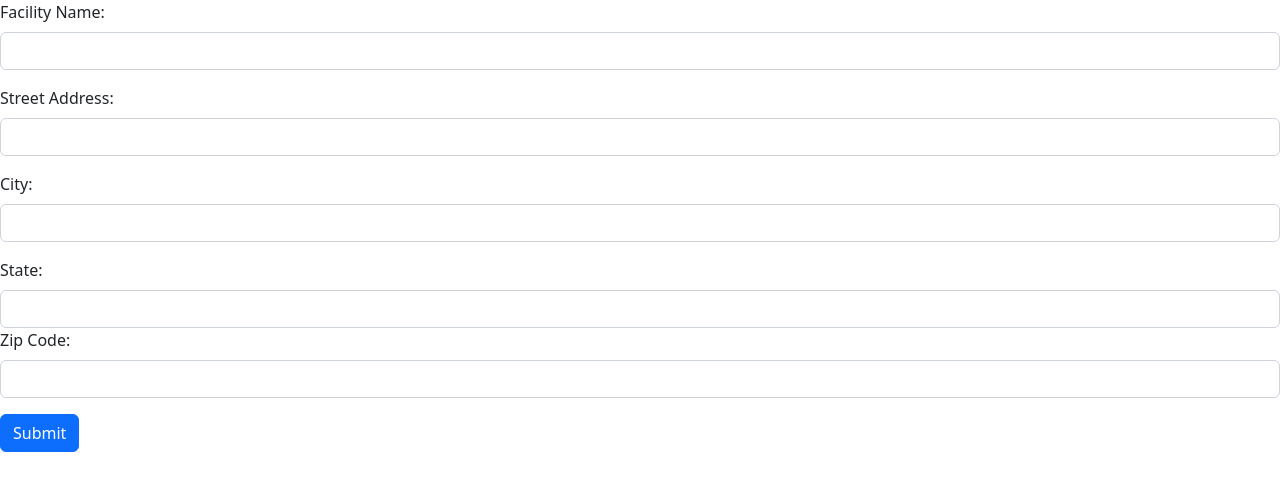
After one commit to rshaywood/picklr, a Flask app: page /location/add_form in a window 1280 px wide. The commit adds this page. Shown: the top 491 px of the page. Run offline with Flask 2, Linux system fonts and the light colour scheme; the visitor is signed in with stand-in values (Sample User, id 1); data that the repository does not hold is empty.

Commit message:
added form to add_location template and added Favorite class methods

```diff
--- a/flask_app/controllers/favorites.py
+++ b/flask_app/controllers/favorites.py
@@ -1,6 +1,6 @@
 from flask_app.config.mysqlconnection import connectToMySQL
 from flask_app import app
-from flask import flash, session, render_template
+from flask import flash, session, render_template, redirect, request
 from flask_app.models import user
 from flask_app.models import favorite
 from flask_bcrypt import Bcrypt
@@ -12,3 +12,24 @@ def view_dashboard():
     all_favorites = favorite.Favorite.get_all_favorites()
     this_user = user.User.get_user_by_id(session['user_id'])
     return render_template('dashboard.html', all_favorites = all_favorites, this_user=this_user)
+
+@app.route('/location/add_form')
+def view_add_form():
+    this_user = user.User.get_user_by_id(session['user_id'])
+    return render_template('add_location.html', this_user=this_user)
+
+@app.route('/location/create', methods=['POST'])
+def add_location():
+    if 'user_id' not in session:
+        return redirect('/')
+    if not favorite.Favorite.validate_show_info(request.form):
+        return redirect('/location/add_form')
+    data = {
+        "name": request.form['name'],
+        "street_address": request.form['street_address'],
+        "city": request.form['city'],
+        "state": request.form['state'],
+        "zip_code": request.form['zip_code']
+    }
+    favorite.Favorite.add_favorite(data)
+    return redirect('/dashboard')
--- /dev/null
+++ b/flask_app/templates/add_location.html
@@ -0,0 +1,36 @@
+<!DOCTYPE html>
+<html lang="en">
+<head>
+    <meta charset="UTF-8">
+    <meta http-equiv="X-UA-Compatible" content="IE=edge">
+    <meta name="viewport" content="width=device-width, initial-scale=1.0">
+    <!-- CSS only -->
+    <link href="https://cdn.jsdelivr.net/npm/bootstrap@5.2.2/dist/css/bootstrap.min.css" rel="stylesheet" integrity="sha384-Zenh87qX5JnK2Jl0vWa8Ck2rdkQ2Bzep5IDxbcnCeuOxjzrPF/et3URy9Bv1WTRi" crossorigin="anonymous">
+    <title>PICKLR</title>
+</head>
+<body>
+    <form action="/location/create", method="post">
+        <div class="mb-3">
+            <label for="name" class="form-label">Facility Name:</label>
+            <input type="text" class="form-control" id="name" name="name" aria-describedby="name">
+        </div>
+        <div class="mb-3">
+            <label for="street_address" class="form-label">Street Address:</label>
+            <input type="text" class="form-control" id="street_address" aria-describedby="street_address" name="street_address">
+        </div>
+        <div class="mb-3">
+            <label for="city" class="form-label">City:</label>
+            <input type="text" class="form-control" id="city" aria-describedby="city" name="city">
+        </div>
+        <div class="mb-3">
+            <label for="state" class="form-label">State:</label>
+            <input type="text" class="form-control" id="state" aria-describedby="state" name="state">
+        <div class="mb-3">
+            <label for="zip code" class="form-label">Zip Code:</label>
+            <input type="text" class="form-control" id="zip code" aria-describedby="zip code" name="zip code">
+        </div>
+        <button type="submit" class="btn btn-primary">Submit</button>
+        </div>
+    </form>
+</body>
+</html>
```
Also changed, not shown: flask_app/models/favorite.py (+11 -0 lines), flask_app/templates/dashboard.html (+6 -1 lines).
